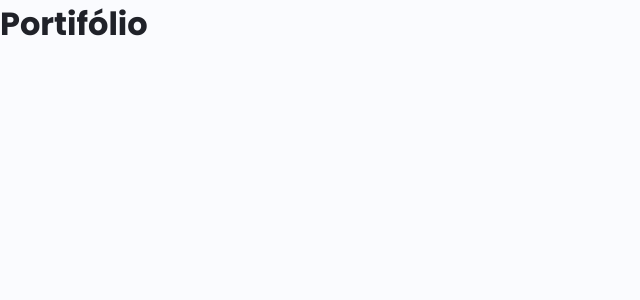
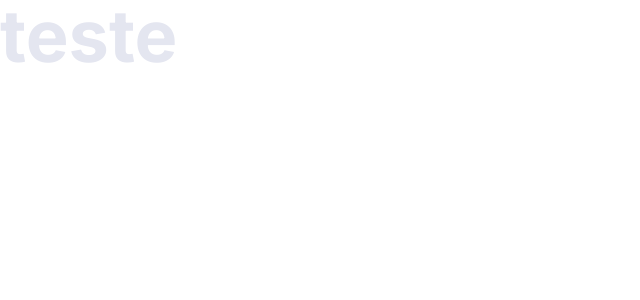
Before and after one commit to theogandara/next-theogandara, a Next.js app: page / in a window 1280 px wide. Shown: the top 300 px of the page, without its empty margins (0-640 px from the left). Built offline with nearby package versions, Linux system fonts and the light colour scheme.

Commit message:
feat: Title component done

```diff
--- a/package.json
+++ b/package.json
@@ -1,5 +1,5 @@
 {
-  "name": "lp-getz",
+  "name": "theogandara-portifolio",
   "version": "0.1.0",
   "private": true,
   "scripts": {
--- /dev/null
+++ b/src/components/Title/index.tsx
@@ -0,0 +1,12 @@
+import React from 'react'
+import * as S from './styles'
+
+interface TitleProps {
+  text: string
+}
+
+const Title: React.FC<TitleProps> = ({ text }) => {
+  return <S.Title>{text}</S.Title>
+}
+
+export default Title
--- /dev/null
+++ b/src/components/Title/styles.ts
@@ -0,0 +1,12 @@
+import styled from 'styled-components'
+
+export const Title = styled.div`
+  font-weight: 700;
+  font-size: 32px;
+  line-height: 39px;
+
+  @media (min-width: 1024px) {
+    font-size: 72px;
+    line-height: 72px;
+  }
+`
--- a/src/pages/_document.tsx
+++ b/src/pages/_document.tsx
@@ -44,7 +44,7 @@ export default class MyDocument extends Document {
           <meta charSet="utf-8" />
 
           <link
-            href="https://fonts.googleapis.com/css2?family=Poppins:wght@100;200;300;400;500;600;700"
+            href="https://fonts.googleapis.com/css2?family=Inter:wght@400;500;700&display=swap"
             rel="stylesheet"
           />
         </Head>
--- a/src/pages/index.tsx
+++ b/src/pages/index.tsx
@@ -1,5 +1,6 @@
 import Head from 'next/head'
 import React from 'react'
+import Title from '../components/Title'
 
 const Home = () => {
   return (
@@ -10,7 +11,7 @@ const Home = () => {
         <link rel="icon" href="/favicon.ico" />
       </Head>
 
-      <h1>Portifólio</h1>
+      <Title text="teste" />
     </div>
   )
 }
--- a/src/styles/global.ts
+++ b/src/styles/global.ts
@@ -8,8 +8,7 @@ export default createGlobalStyle`
     }
 
     body {
-        background-color: ${props => props.theme.colors.background};
         color: ${props => props.theme.colors.text};
-        font-family: 'Poppins', sans-serif;
+        font-family: 'Inter', sans-serif;
     }
 `
--- a/src/styles/theme.ts
+++ b/src/styles/theme.ts
@@ -1,9 +1,6 @@
 const theme = {
   colors: {
-    background: '#FAFBFE',
-    text: '#202229',
-    primary: '#FF004E',
-    secondary: '#7438FF'
+    text: '#E4E6F0'
   }
 }
 
```
Also changed, not shown: 1 other file (tests, documents, lock files or other folders).
